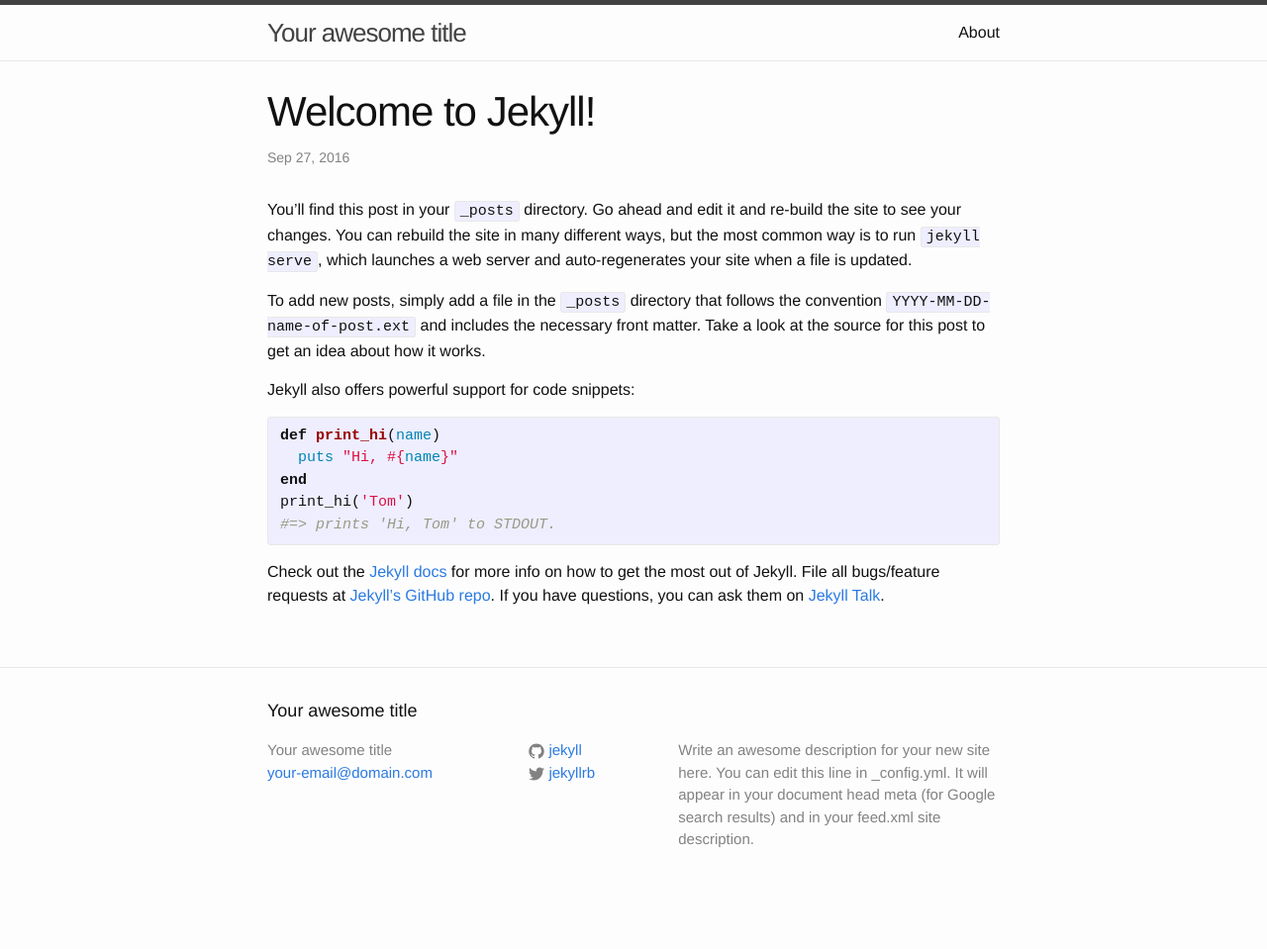
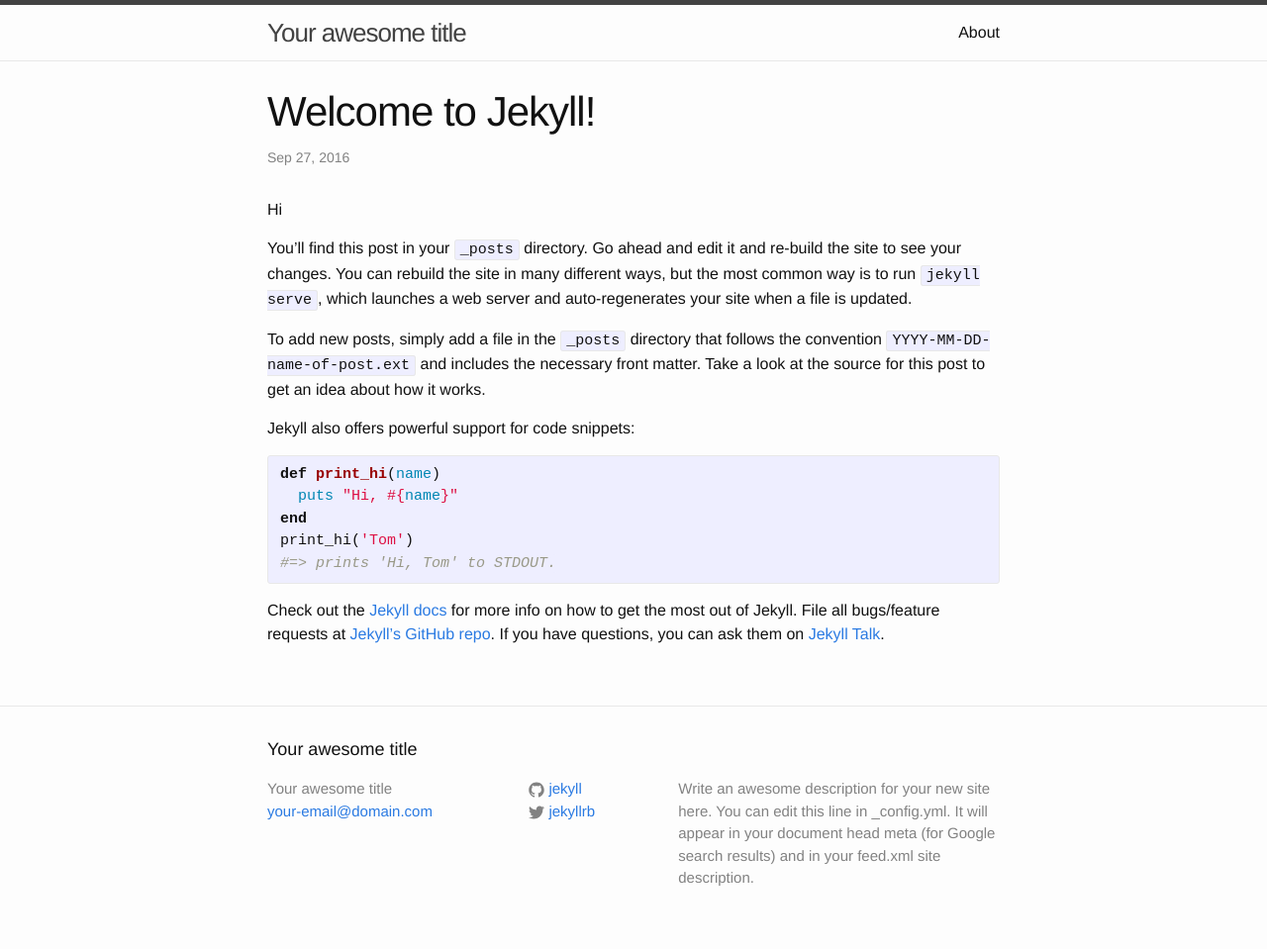
Before and after one commit to mattarnold44/makerpark, a Jekyll site: the page built from _posts/2016-09-27-welcome-to-jekyll.markdown, in a window 1280 px wide. Shown: the whole page at 99% size. Built offline with Jekyll 4.4.1, drawn with Linux system fonts in a browser that asks for light colours; before the commit the page ends 920 px from its top, so only the background shows below that.

```diff
--- a/_posts/2016-09-27-welcome-to-jekyll.markdown
+++ b/_posts/2016-09-27-welcome-to-jekyll.markdown
@@ -1,11 +1,13 @@
 ---
 title: Welcome to Jekyll!
-date: 2016-09-27 18:59:30 Z
+date: 2016-09-27 18:59:00 Z
 categories:
 - jekyll
 - update
 layout: post
 ---
+
+Hi
 
 You’ll find this post in your `_posts` directory. Go ahead and edit it and re-build the site to see your changes. You can rebuild the site in many different ways, but the most common way is to run `jekyll serve`, which launches a web server and auto-regenerates your site when a file is updated.
 
```
